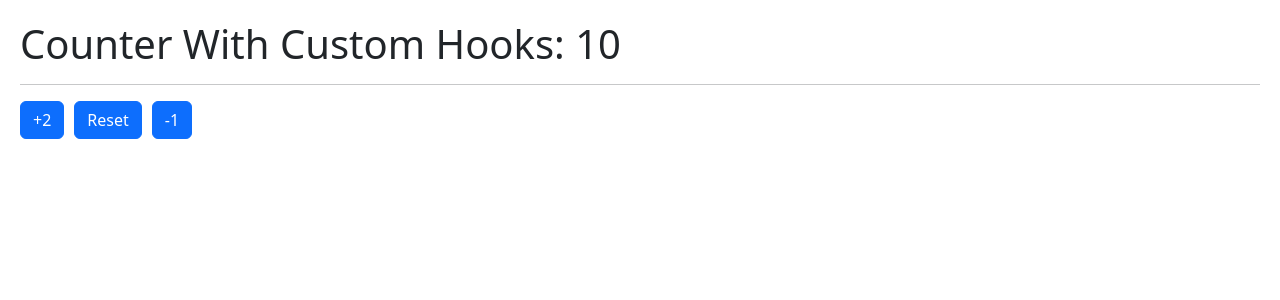
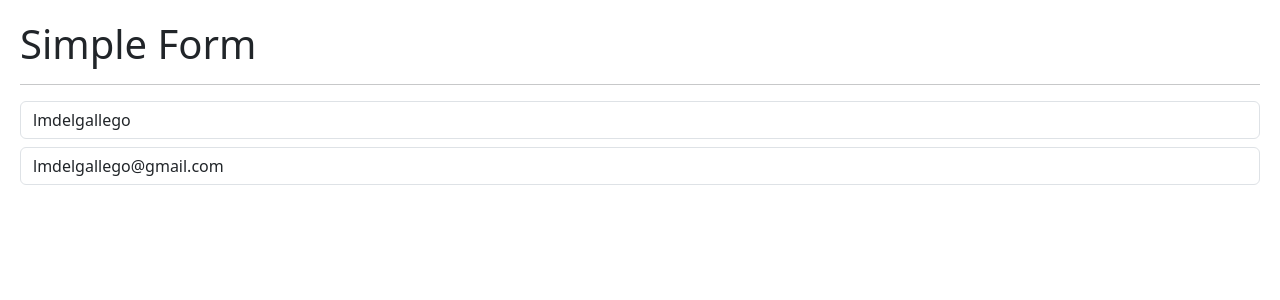
Before and after one commit to lmdelgallego/05-hook-app, a React (Vite) app: page / in a window 1280 px wide. Shown: the top 300 px of the page. Built offline with nearby package versions, Linux system fonts and the light colour scheme.

Commit message:
✨feature: useEffect - SimpleForm

```diff
--- /dev/null
+++ b/src/02-useEffect/SimpleForm.jsx
@@ -0,0 +1,33 @@
+import { useEffect, useState } from "react"
+
+export const SimpleForm = () => {
+
+  const [formState, setFormState] = useState({
+    username: 'lmdelgallego',
+    email: 'lmdelgallego@gmail.com'
+  })
+
+  const { username, email } = formState;
+
+  const onInputChange = ({ target }) => {
+    const { name, value } = target;
+    setFormState({
+      ...formState,
+      [name]: value
+    })
+  }
+
+  useEffect(() => {
+    console.log('useEffect called!!!');
+  })
+
+
+  return (
+    <>
+      <h1>Simple Form</h1>
+      <hr />
+      <input type="text" className="form-control mb-2" placeholder="Username" name='username' value={username} onChange={onInputChange}/>
+      <input type="email" className="form-control" placeholder="luismi@google.com" name='email' value={email} onChange={onInputChange}/>
+    </>
+  )
+}
--- a/src/main.jsx
+++ b/src/main.jsx
@@ -5,9 +5,10 @@
 // import HooksApp from './HooksApp'
 
 import './index.css'
+import { SimpleForm } from './02-useEffect/SimpleForm'
 
 ReactDOM.createRoot(document.getElementById('root')).render(
-  <React.StrictMode>
-    <CounterWithCustomHooks/>
-  </React.StrictMode>,
+  // <React.StrictMode>
+    <SimpleForm/>
+  // </React.StrictMode>,
 )
```
